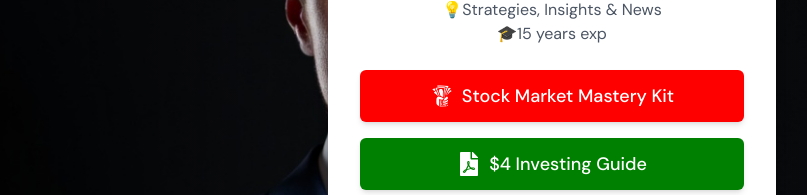
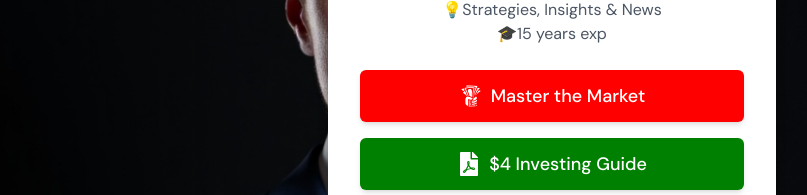
Before and after one commit to travelerr/saccofinance, a Next.js app: page / in a window 1280 px wide. Shown: the part 266-461 px from the top of the page, without its empty margins (88-895 px from the left). Built offline with nearby package versions, Linux system fonts and the light colour scheme.

Commit message:
fix: update platform name for Stock Market Mastery Kit in SocialLandingPage component

```diff
--- a/app/page.tsx
+++ b/app/page.tsx
@@ -102,7 +102,7 @@ export default function SocialLandingPage() {
             <SocialLink
               href="https://www.digistore24.com/redir/475469/SOfinancial/"
               icon={<GiTakeMyMoney />}
-              platform="Stock Market Mastery Kit"
+              platform="Master the Market"
               bgColor="red"
             />
             <SocialLink
```
